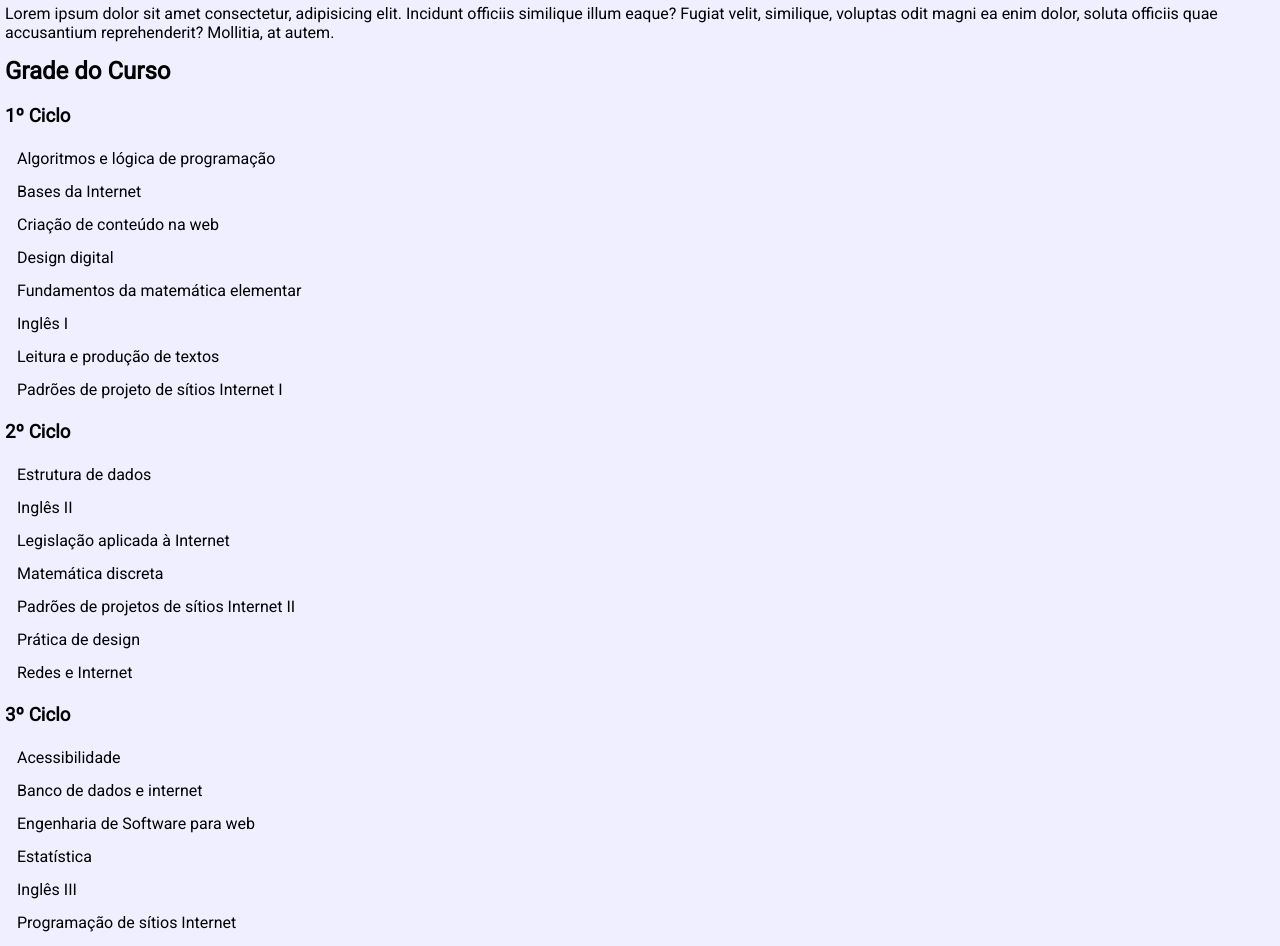
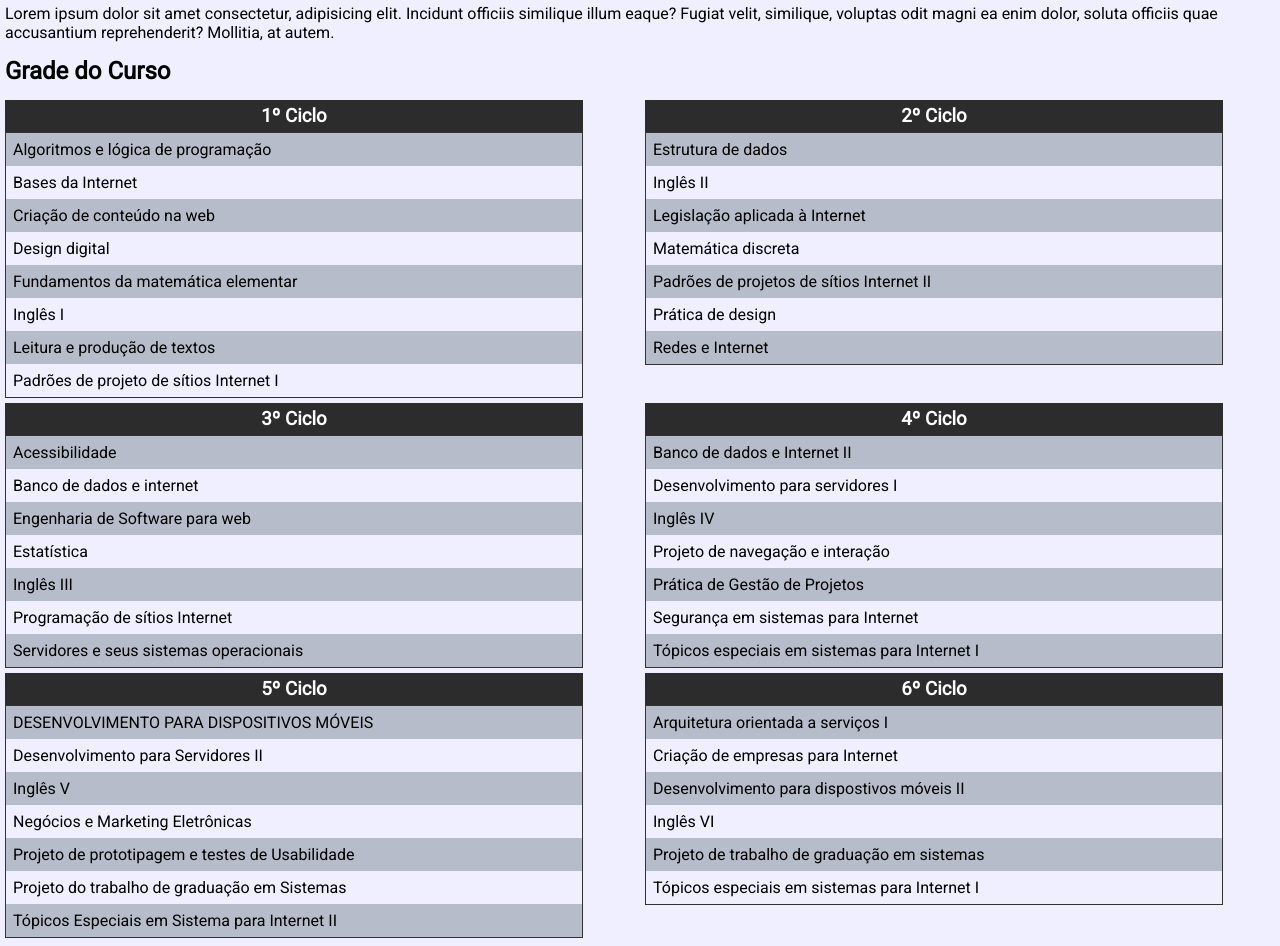
Before and after one commit to gabrielcavdias/A1-Sobrino, a plain HTML site: page index.html in a window 1280 px wide. Shown: the part 608-1554 px from the top of the page. Drawn offline with Linux system fonts and the light colour scheme.

Commit message:
CSS grade
Aplicação de layout grid para organizar a grade curricular

```diff
--- a/index.html
+++ b/index.html
@@ -13,7 +13,7 @@
 
         </header>
         <nav>
-            <ul>
+            <ul class="navbar">
                 <li class="nav-item"><a href="#grade_SI">Grade do Curso</a></li>
                 <li class="nav-item"><a href="#perfil_SI">Perfil do Profissional</a></li>
                 <li class="nav-item"><a href="#mercado_SI">Mercado de Trabalho</a></li>
@@ -26,6 +26,7 @@
         </section>
         <section>
             <h2 tabindex="1" id="grade_SI">Grade do Curso</h2>
+            <div id="grid-container">
                 <div class="grad">
                     <h3>1º Ciclo</h3>
                     <ul>
@@ -98,6 +99,7 @@
                         <li>Tópicos especiais em sistemas para Internet I</li>
                     </ul>
                 </div>
+            </div>
         </section>
         <article>
             <h2 tabindex="2" id="perfil_SI">Perfil do Profissional</h2>
--- a/style/main.css
+++ b/style/main.css
@@ -41,22 +41,39 @@ img{
     border: 2px solid  #ddd;/*var(--sec-color); */
     padding: 5px;
 }
-h2, h3{
+h2{
     padding: 5px;
     margin: 10px 0;
 }
+#grid-container{
+    display: grid;
+    grid-template-columns: 1fr 1fr;
+    width: 100%;
+}
+h3, ul:not(.navbar){
+    width: 90%;
+}
+h3{
+    text-align: center;
+    color: #fff;
+    margin-bottom: 0;
+    background-color: var(--maincolor);
+    margin-left: 5px;
+    padding: 5px 1px;
+}
+ul:not(.navbar){
+    border: 1px solid #333;
+    margin-left: 5px;
+    margin-bottom: 5px;
+}
 li:not(.nav-item){
-    margin-left: 10px;
     list-style-type: none;
     padding: 7px;
 }
-/*
-li:not(.nav-item):hover{
-    font-size: 105%;
-    font-weight: bold;
-    transition: 0.7s;
+li:not(.nav-item):nth-child(odd){
+    background-color: rgb(182, 188, 201);
 }
-*/
+
 nav>ul{
     background-color: var(--maincolor);
     display: flex;
```
Lines whose indentation alone changed are shown as unchanged.
